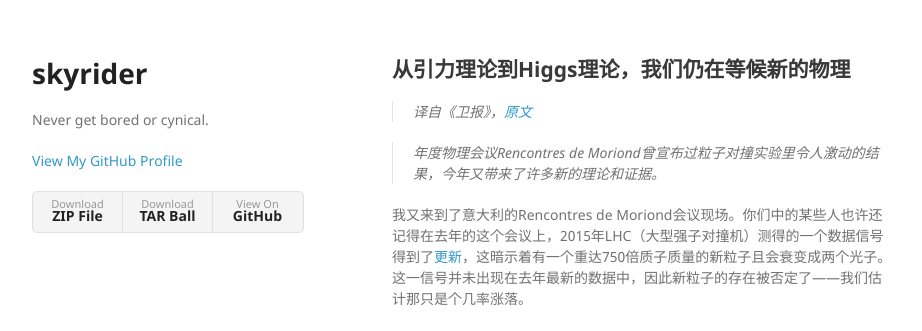
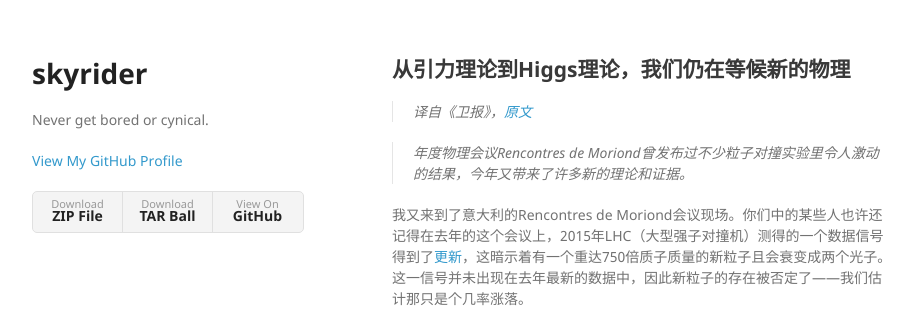
Before and after one commit to aladden/aladden.github.io, a Jekyll site: the page built from from-gravity-to-the-Higss-we’re-still-waiting-for-new-physics.md, in a window 1280 px wide. Shown: the top 331 px of the page, without its empty margins (178-1100 px from the left). Built offline with Jekyll 4.4.1, drawn with Linux system fonts in a browser that asks for light colours; formulas are drawn with MathJax 3.

Commit message:
Update from-gravity-to-the-Higss-we’re-still-waiting-for-new-physics.md

```diff
--- a/from-gravity-to-the-Higss-we’re-still-waiting-for-new-physics.md
+++ b/from-gravity-to-the-Higss-we’re-still-waiting-for-new-physics.md
@@ -7,7 +7,7 @@ layout: default
 
 >译自《卫报》，[原文][2]
 
-> 年度物理会议Rencontres de Moriond曾宣布过粒子对撞实验里令人激动的结果，今年又带来了许多新的理论和证据。
+> 年度物理会议Rencontres de Moriond曾发布过不少粒子对撞实验里令人激动的结果，今年又带来了许多新的理论和证据。
 
 我又来到了意大利的Rencontres de Moriond会议现场。你们中的某些人也许还记得在去年的这个会议上，2015年LHC（大型强子对撞机）测得的一个数据信号得到了[更新][3]，这暗示着有一个重达750倍质子质量的新粒子且会衰变成两个光子。这一信号并未出现在去年最新的数据中，因此新粒子的存在被否定了——我们估计那只是个几率涨落。
 
```
